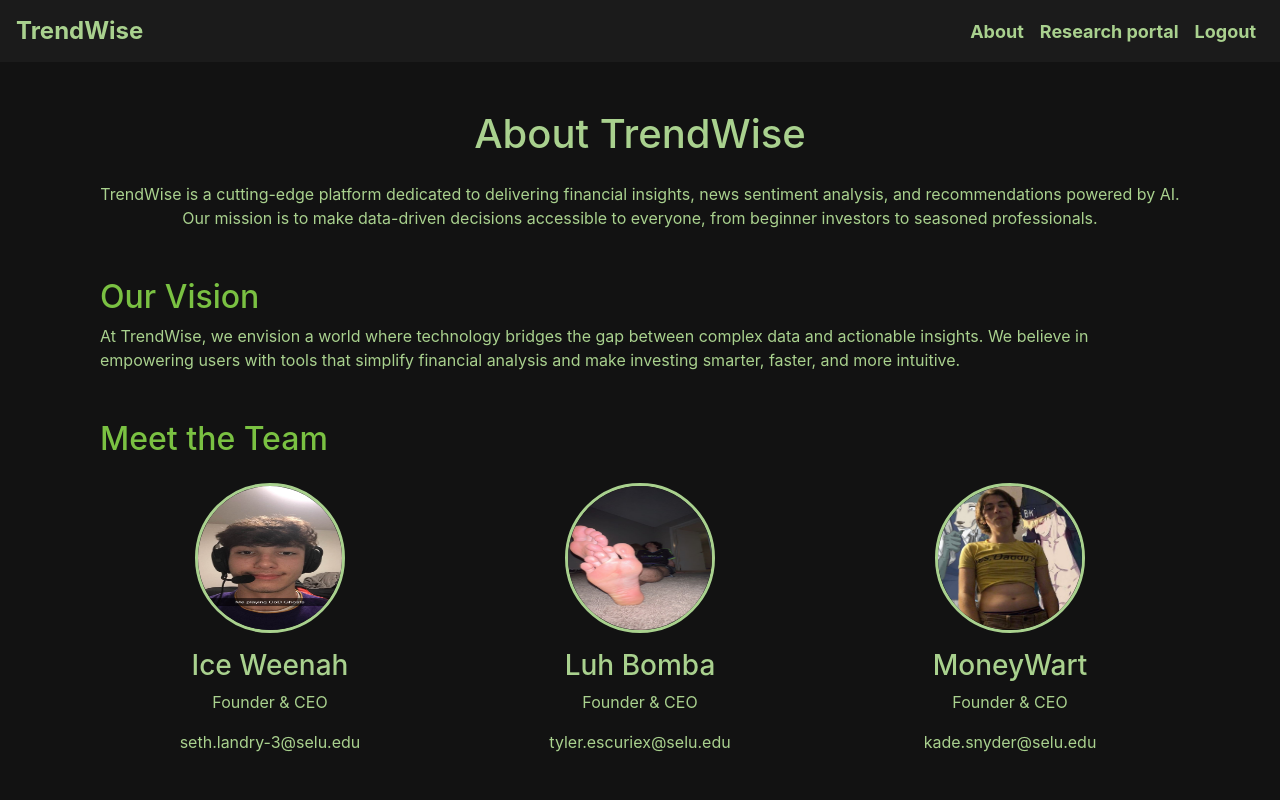
After one commit to TylerEscuriex/stock-trends-project, a Flask app: page /about in a window 1280 px wide. The commit adds this page. Run offline with Flask 3, Linux system fonts and the light colour scheme; a user stored in the database is signed in; some libraries are stand-ins or nearby versions.

Commit message:
Created-About
About page of the team has been created.

```diff
--- /dev/null
+++ b/CMPS420-TrendWise/TrendWise/website/templates/about.html
@@ -0,0 +1,46 @@
+{% extends "base.html" %}
+{% block title %}About the team!{% endblock %}
+{% block content %}
+
+<div class="container mt-5">
+    <h1 class="text-center" style="color: #A9D18E;">About TrendWise</h1>
+    <p class="mt-4 text-center" style="color: #A9D18E;">
+      TrendWise is a cutting-edge platform dedicated to delivering financial insights, news sentiment analysis,
+      and recommendations powered by AI. Our mission is to make data-driven decisions accessible to everyone,
+      from beginner investors to seasoned professionals.
+    </p>
+
+    <h2 class="mt-5" style="color: #7AC142;">Our Vision</h2>
+    <p style="color: #A9D18E;">
+      At TrendWise, we envision a world where technology bridges the gap between complex data and actionable insights.
+      We believe in empowering users with tools that simplify financial analysis and make investing smarter, faster, and
+      more intuitive.
+    </p>
+
+    <h2 class="mt-5" style="color: #7AC142;">Meet the Team</h2>
+    <div class="row mt-4">
+      <div class="col-md-4 text-center">
+        <img src="static/images/OGSethReference.jpg" alt="Ice Weenah" class="img-fluid rounded-circle mb-3"
+             style="width: 150px; height: 150px; border: 3px solid #A9D18E;">
+        <h3 style="color: #A9D18E;">Ice Weenah</h3>
+        <p>Founder & CEO</p>
+        <p style="color: #A9D18E;">seth.landry-3@selu.edu</p>
+      </div>
+      <div class="col-md-4 text-center">
+        <img src="static/images/ForTheFree.jpg" alt="Luh Bomba" class="img-fluid rounded-circle mb-3"
+             style="width: 150px; height: 150px; border: 3px solid #A9D18E;">
+        <h3 style="color: #A9D18E;">Luh Bomba</h3>
+        <p>Founder & CEO</p>
+        <p style="color: #A9D18E;">tyler.escuriex@selu.edu</p>
+      </div>
+      <div class="col-md-4 text-center">
+        <img src="static/images/DamnZaddy.jpg" alt="MoneyWart" class="img-fluid rounded-circle mb-3"
+             style="width: 150px; height: 150px; border: 3px solid #A9D18E;">
+        <h3 style="color: #A9D18E;">MoneyWart</h3>
+        <p>Founder & CEO</p>
+        <p style="color: #A9D18E;">kade.snyder@selu.edu</p>
+      </div>
+    </div>
+</div>
+
+{% endblock %}
--- a/CMPS420-TrendWise/TrendWise/website/templates/base.html
+++ b/CMPS420-TrendWise/TrendWise/website/templates/base.html
@@ -122,6 +122,9 @@
     </button>
     <div class="collapse navbar-collapse" id="navbarNav">
       <ul class="navbar-nav ml-auto">
+        <li class="navbar-item">
+          <a class="nav-link" href="/about">About</a>
+        </li>
         {% if user.is_authenticated %}
         <li class="nav-item">
           <a class="nav-link" href="/">Research portal</a>
--- a/CMPS420-TrendWise/TrendWise/website/views.py
+++ b/CMPS420-TrendWise/TrendWise/website/views.py
@@ -132,3 +132,8 @@ def get_stock_history(ticker):
     except Exception as e:
         print(f"Error fetching historical data for {ticker}: {e}")
         return None
+
+@views.route('/about', methods=['GET'])
+@login_required
+def about():
+    return render_template("about.html", user=current_user)
```
Also changed, not shown: CMPS420-TrendWise/TrendWise/instance/database.db, CMPS420-TrendWise/TrendWise/website/static/images/DamnZaddy.jpg (added), CMPS420-TrendWise/TrendWise/website/static/images/FeltCute.jpg (added), CMPS420-TrendWise/TrendWise/website/static/images/ForTheFree.JPG (added), CMPS420-TrendWise/TrendWise/website/static/images/NatureCalls.jpg (added), CMPS420-TrendWise/TrendWise/website/static/images/OGSethReference.jpg (added), CMPS420-TrendWise/TrendWise/website/static/images/Shoota.JPG (added), CMPS420-TrendWise/TrendWise/website/static/images/ThugsNLuv Vol1.JPG (added).
